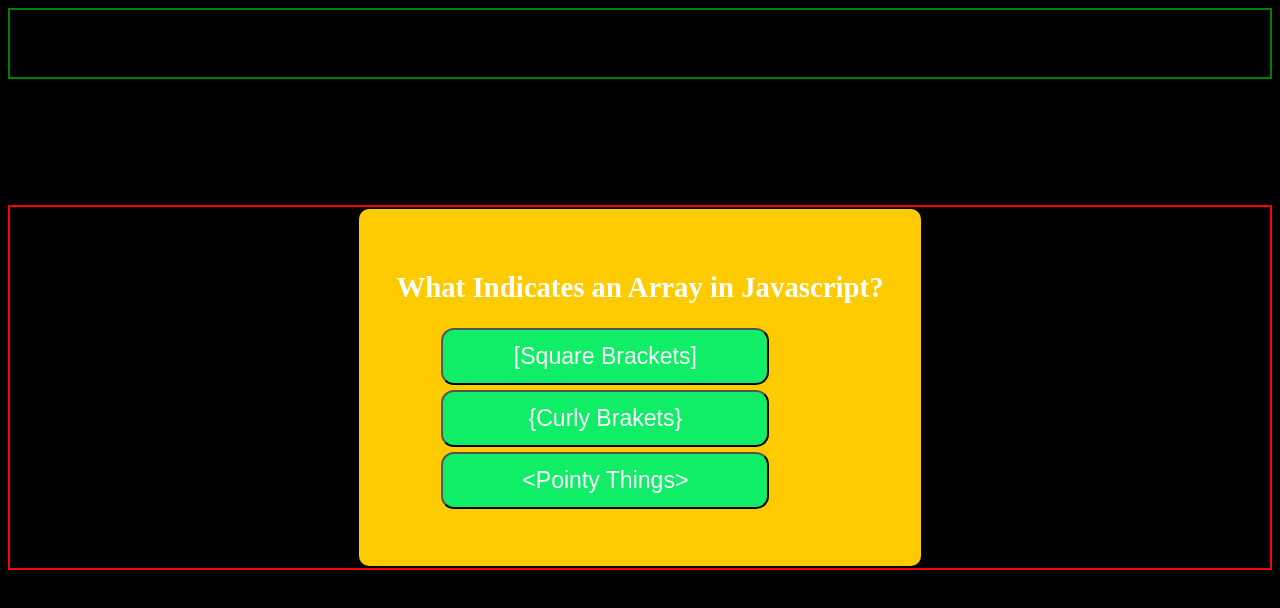
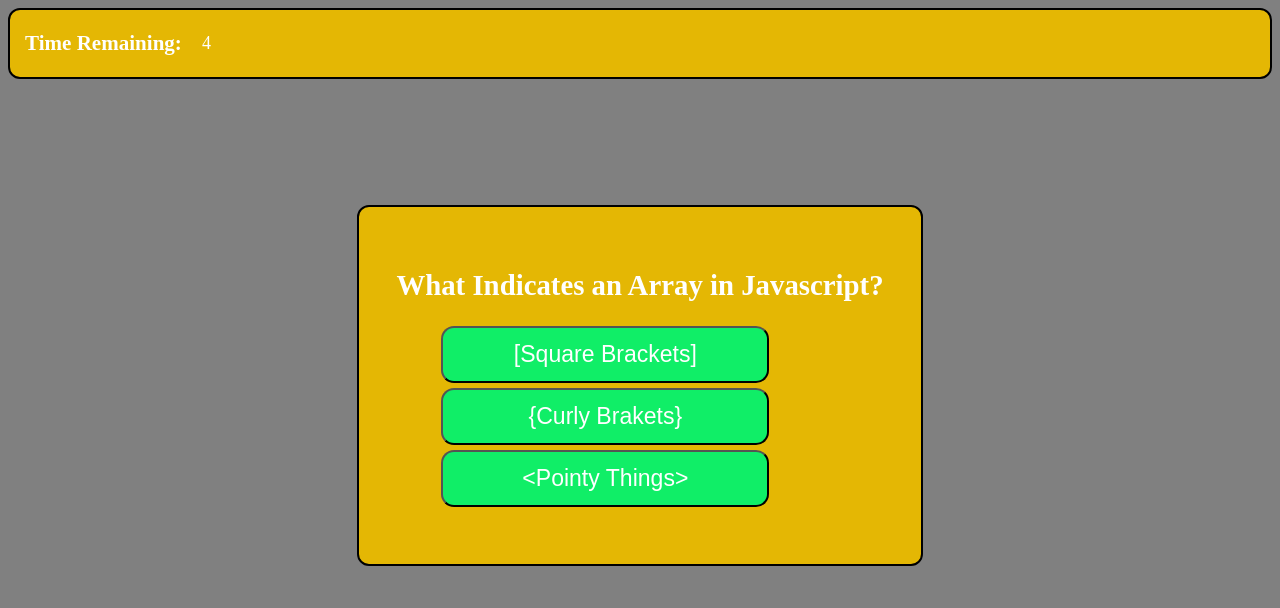
Before and after one commit to aneslin/javascript-quiz, a plain HTML site: page index.html in a window 1280 px wide. Both pictures are taken after a click on the button "Start!". Drawn offline with Linux system fonts and the light colour scheme.

Commit message:
final clean up and styling

```diff
--- a/assets/css/style.css
+++ b/assets/css/style.css
@@ -4,14 +4,14 @@
 }
 
 body{
-    background-color: black;
+    background-color: grey;
 }
 
 .quiz {
     display:flex;
     justify-content: center;
     margin-top: 10%;
-    border:  solid red 2px;
+
 
 }
 
@@ -36,9 +36,16 @@ button:hover{
     display: flex;
     justify-content: flex-start;
     align-items: center;
-    border:2px solid green;
+    border : 2px solid black;
+    border-radius: 12px;
     font-size: large;
+    color: white;
+    background-color: #e4b704;
 
+}
+
+.timer-box h3{
+    margin-left: 15px;
 }
 
 .timer-box p {
@@ -56,12 +63,12 @@ form input{
     padding: 3px
 }
 
-#question-section, #greeting-box, #final-score {
+#question-section, #greeting-box, #final-score, #highScores {
     display: flex;
     flex-direction: column;
     align-items: center;
     justify-content: center;
-    background-color: #FECB00;
+    background-color: #e4b704;
     color: white;
     font-size: larger;
     padding: 3%;
--- a/assets/js/script.js
+++ b/assets/js/script.js
@@ -89,7 +89,7 @@ function showSections(elementId){
 }
 //counter function
 function count(){
-    timeleft=10000
+    timeleft=5
     time = setInterval(function(){
       timerEl.textContent = timeleft;
         if (timeleft <= 0){
@@ -147,9 +147,10 @@ function end(){
   localStoreHighScore = JSON.parse(localStorage.getItem("score"))
   var scoreList = Object.entries(localStoreHighScore)
   console.log(scoreList)
+  document.getElementById("titleText").textContent= "High Scores"
   for(var i = 0; i < scoreList.length; i++){
    var  listEl = document.createElement("li")
-   listEl.textContent = scoreList[i][0]+ " -----" + scoreList[i][1]
+   listEl.textContent = scoreList[i][0]+ " --- " + scoreList[i][1]
    scoreWrapper.appendChild(listEl)
   }
   return scoreWrapper
@@ -166,7 +167,6 @@ function end(){
     question2.appendChild(questionMaker(questionArray[1]))
     question3.appendChild(questionMaker(questionArray[2]))
     question4.appendChild(questionMaker(questionArray[3]))
-    console.log(questionArray[4])
     question5.appendChild(questionMaker(questionArray[4]))
 
     showSections("question-section")
```
